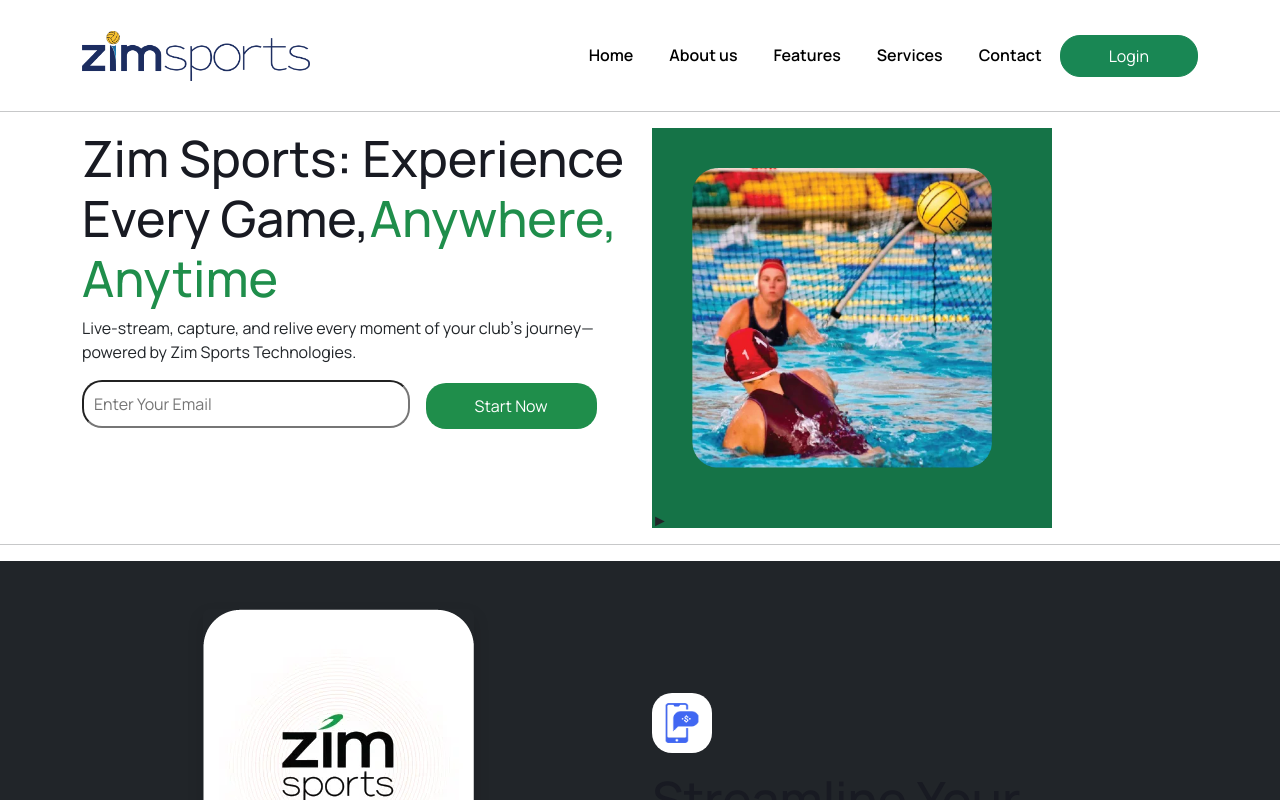
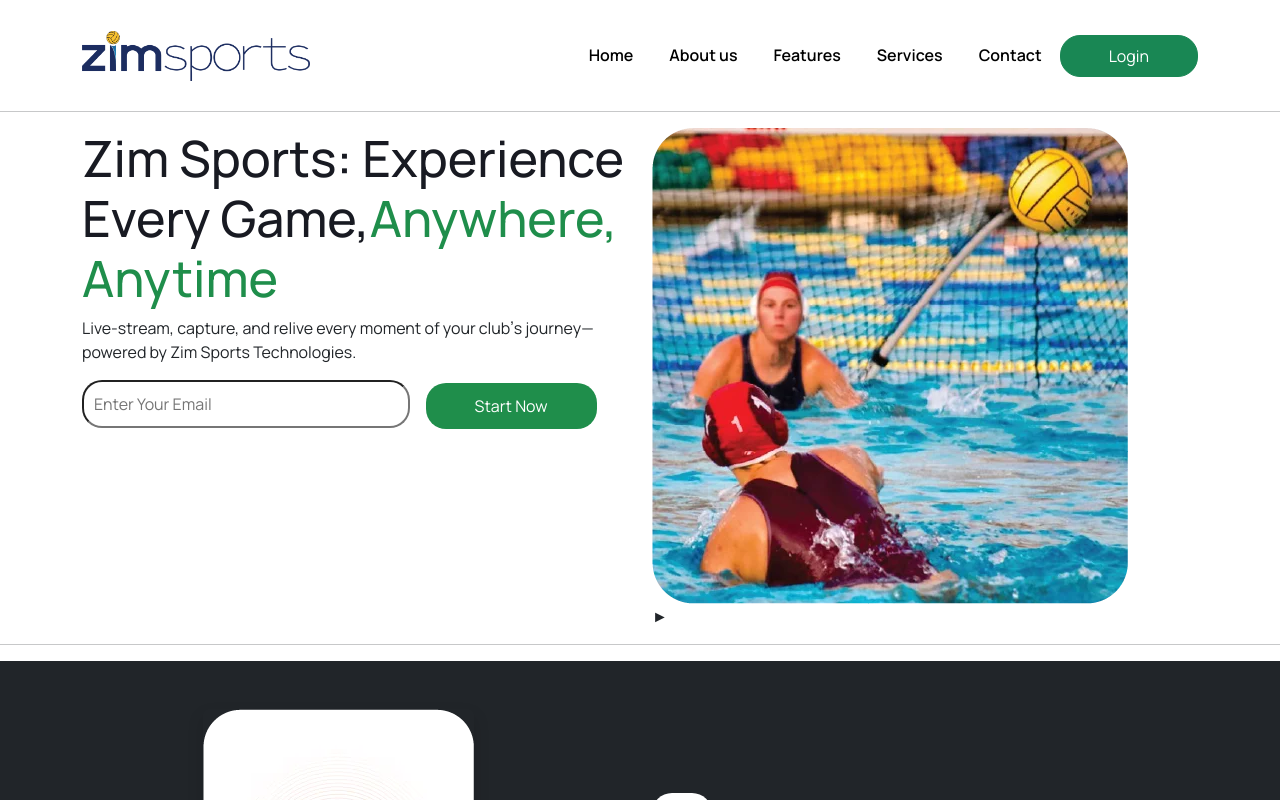
Before and after one commit to Zeeshanprojects/ZimSportsWebsite, a React (Vite) app in the folder zimsports/: page / in a window 1280 px wide. Shown: the top 800 px of the page. Built offline with nearby package versions, Linux system fonts and the light colour scheme; the HTML template or start-up script is replaced by a standard one.

Commit message:
code updated

```diff
--- a/zimsports/src/Pages/Home.jsx
+++ b/zimsports/src/Pages/Home.jsx
@@ -25,14 +25,13 @@ export default function Home() {
           </div>
 
           <div className="col-sm-12 col-md-12 col-lg-6 col-xl-6">
-            <div className="image-wrapper">
-              <img
+           <img
                 src={Image.bannerright}
                 alt="banner-right"
                 className="banner-right"
               />
               <div className="play-button">&#9658;</div>
-            </div>
+
           </div>
         </div>
       </div>
--- a/zimsports/src/assets/CSS/Home.css
+++ b/zimsports/src/assets/CSS/Home.css
@@ -2,6 +2,7 @@ h1 {
   font-size: 50px;
   line-height: 60px;
   color: rgb(24, 26, 34) !important;
+
 }
 span {
   color: #1f8e4b;
@@ -17,15 +18,14 @@ input {
   color: white !important;
   padding: 10px;
 }
-.image-wrapper {
+/* .image-wrapper {
   background-color: #157347 !important;
   height: 400px !important;
   width: 400px;
-  /* position: relative !important; */
-}
+
+} */
 .banner-right {
-  height: 300px;
-  margin: 40px;
+ object-fit: cover !important;
 }
 .background {
   padding: 30px !important;
```
